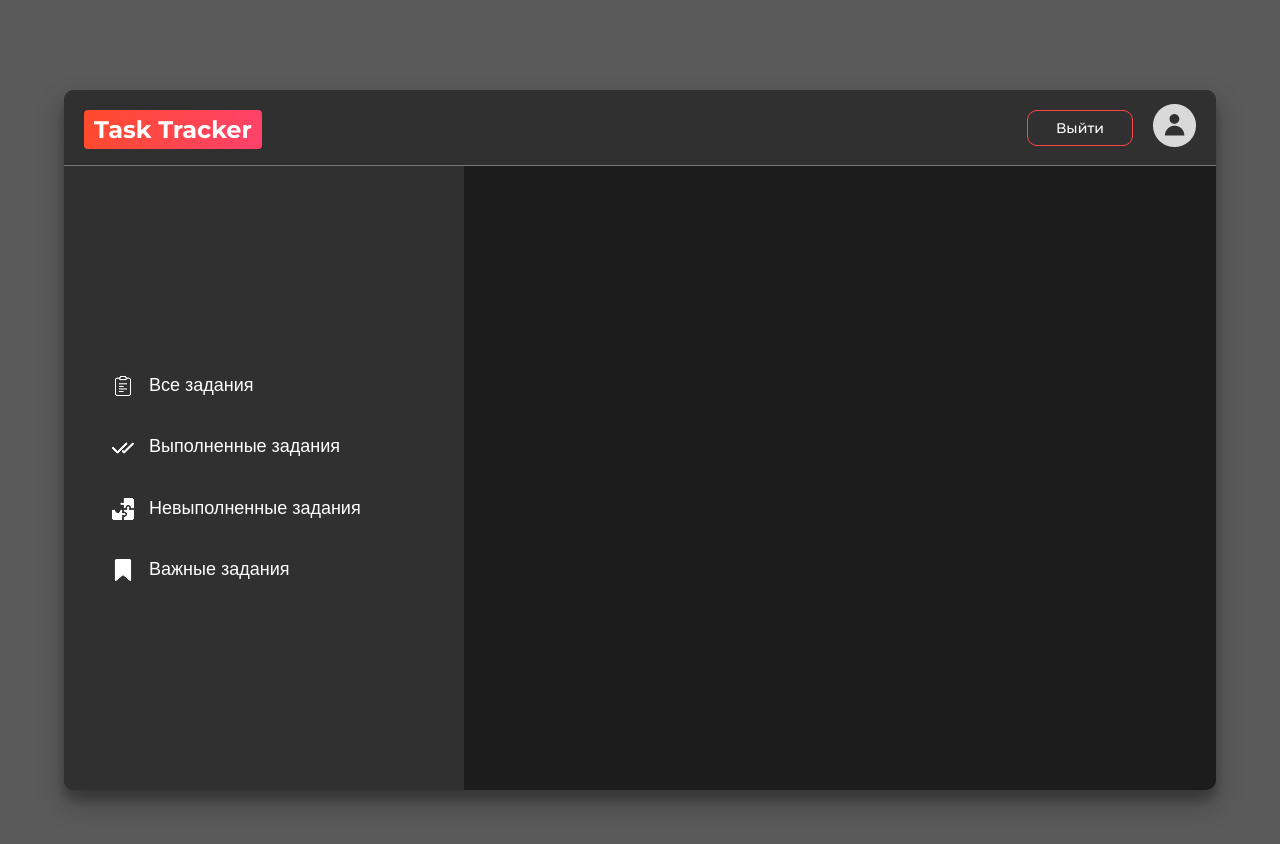
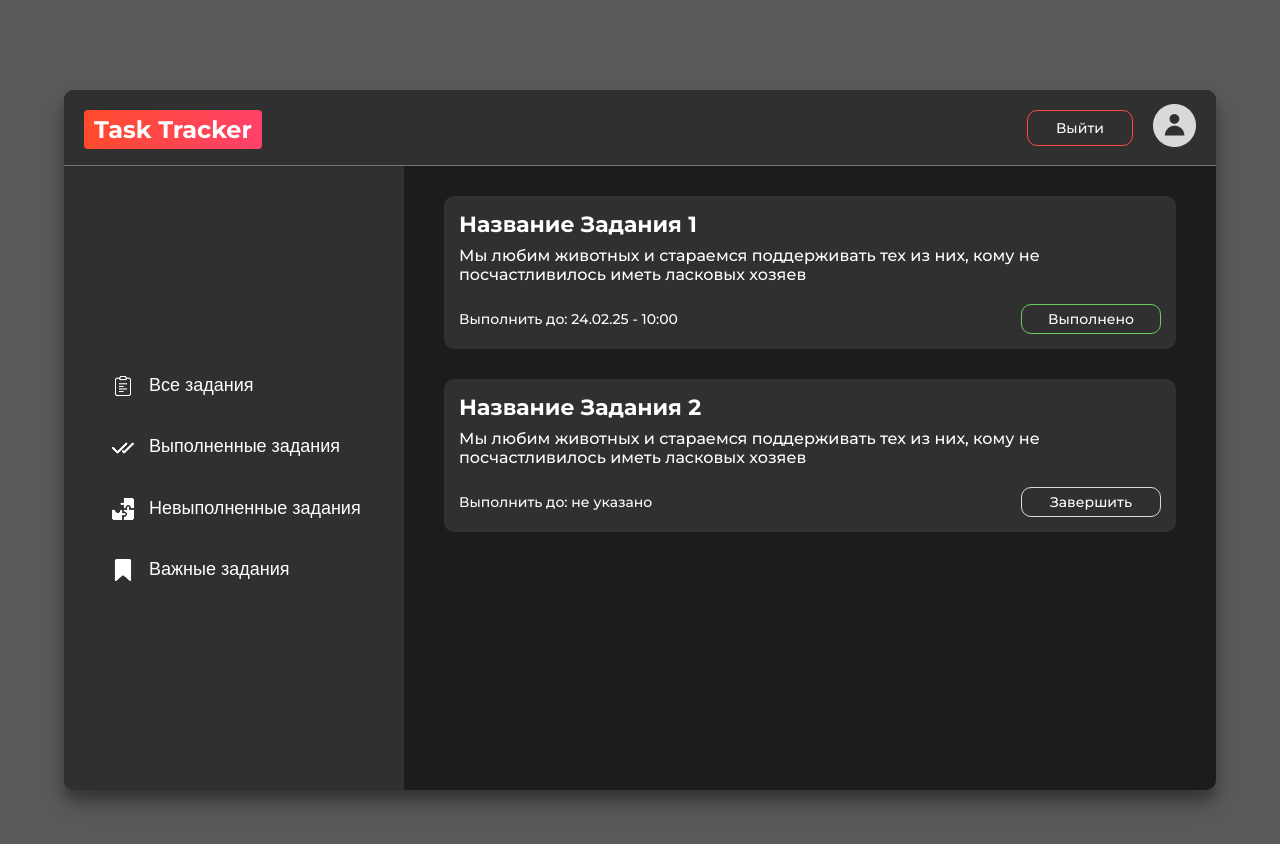
Before and after one commit to bblsi/TaskTracker, a React (Vite) app: page /login in a window 1280 px wide. Shown: the top 844 px of the page. Built offline with nearby package versions, Linux system fonts and the light colour scheme.

Commit message:
tasks-added

```diff
--- /dev/null
+++ b/src/components/elements/Card.jsx
@@ -0,0 +1,22 @@
+import "./card.css";
+
+export default function Card(props) {
+  return (
+    <section className="card-container" key={props.data.id}>
+      <h3 className="card-title">{props.data.title}</h3>
+      <p className="card-desc">{props.data.description}</p>
+      <div className="card-bottom">
+        <span className="card-task-end">
+          Выполнить до:{" "}
+          {props.data.timeToComplete ? props.data.timeToComplete : "не указано"}
+        </span>
+
+        {props.data.isCompleted ? (
+          <button className="btn-card completed">Выполнено</button>
+        ) : (
+          <button className="btn-card">Завершить</button>
+        )}
+      </div>
+    </section>
+  );
+}
--- /dev/null
+++ b/src/components/elements/card.css
@@ -0,0 +1,59 @@
+.card-container {
+  margin: 30px 40px;
+  padding: 15px;
+
+  background-color: var(--dark-grey);
+  border-radius: 10px;
+}
+
+.card-title {
+  font-weight: 700;
+  font-size: 22px;
+
+  margin-bottom: 8px;
+}
+
+.card-desc {
+  font-weight: 500;
+  font-size: 16px;
+}
+
+.card-bottom {
+  margin-top: 20px;
+
+  display: flex;
+  justify-content: space-between;
+  align-items: center;
+}
+
+.card-task-end {
+  font-weight: 500;
+  font-size: 14px;
+}
+
+.btn-card {
+  font-family: inherit;
+  font-weight: 500;
+  font-size: 14px;
+  color: #fff;
+
+  background: none;
+  border: 1px solid var(--light-grey);
+  border-radius: 10px;
+
+  width: 140px;
+  height: 30px;
+
+  cursor: pointer;
+
+  transition: all 0.2s ease;
+}
+
+.btn-card:hover {
+  background-color: #646464;
+}
+
+.completed {
+  border-color: #66d05c;
+  pointer-events: none;
+}
--- a/src/components/main/MainPage.jsx
+++ b/src/components/main/MainPage.jsx
@@ -1,7 +1,9 @@
 import { useState } from "react";
 import HeaderElement from "./HeaderElement";
 import CategoryButton from "../elements/CategoryButton";
+import Card from "../elements/Card";
 import "./style/MainPage.css";
+
 import allTasksIcon from "../../assets/icons/all.png";
 import completedTasksIcon from "../../assets/icons/completed.png";
 import incompletedTasksIcon from "../../assets/icons/incompleted.png";
@@ -15,6 +17,27 @@ export default function MainPage() {
     "important",
   ]);
 
+  const cardData = [
+    {
+      id: 1,
+      title: "Название Задания 1",
+      description:
+        "Мы любим животных и стараемся поддерживать тех из них, кому не посчастливилось иметь ласковых хозяев",
+      important: true,
+      timeToComplete: "24.02.25 - 10:00",
+      isCompleted: true,
+    },
+    {
+      id: 2,
+      title: "Название Задания 2",
+      description:
+        "Мы любим животных и стараемся поддерживать тех из них, кому не посчастливилось иметь ласковых хозяев",
+      important: false,
+      timeToComplete: "",
+      isCompleted: false,
+    },
+  ];
+
   const categoryIcons = {
     all: allTasksIcon,
     completed: completedTasksIcon,
@@ -25,12 +48,15 @@ export default function MainPage() {
   const allCategories = categories.map((category) => (
     <CategoryButton type={category} img={categoryIcons[category]} />
   ));
+
+  const allCards = cardData.map((card) => <Card data={card} />);
   return (
     <section>
       <HeaderElement />
 
-      <main>
+      <main className="main">
         <div className="category-sidebar">{allCategories}</div>
+        <div className="cards">{allCards}</div>
       </main>
     </section>
   );
--- a/src/components/main/style/MainPage.css
+++ b/src/components/main/style/MainPage.css
@@ -1,8 +1,12 @@
+.main {
+  display: flex;
+}
+
 .category-sidebar {
   background-color: var(--dark-grey);
 
-  max-width: 400px;
-  min-width: 300px;
+  min-width: 340px;
+  max-width: 350px;
 
   display: flex;
   flex-direction: column;
```
